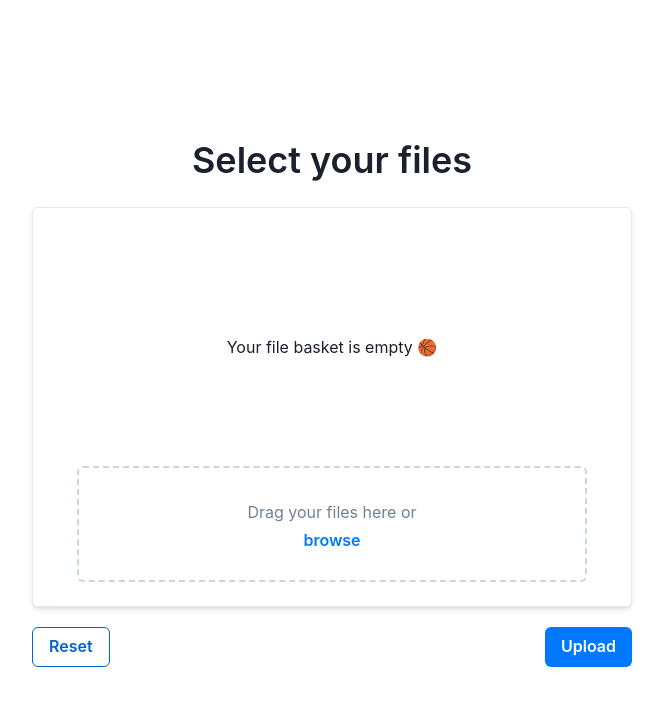
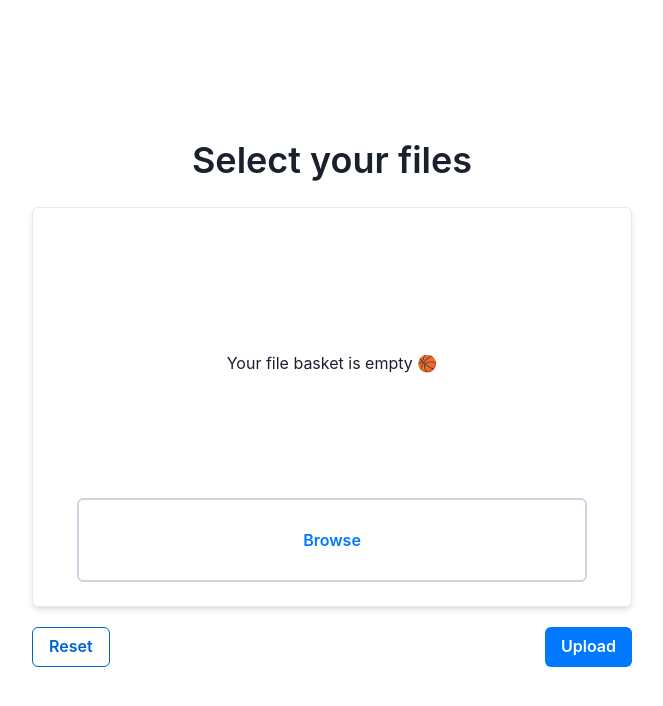
Before and after one commit to duhanmeric/tez, a React (Create React App) app in the folder client/: page / in a window 1280 px wide. Shown: the top 706 px of the page, without its empty margins (308-971 px from the left). Built offline with nearby package versions, Linux system fonts and the light colour scheme.

Commit message:
upload screen changed

```diff
--- a/client/src/components/SbFileUpload/SbFileUpload.tsx
+++ b/client/src/components/SbFileUpload/SbFileUpload.tsx
@@ -1,6 +1,6 @@
-import { Box, Text } from "@chakra-ui/react";
+import React, { FC } from "react";
+import { Box, Input } from "@chakra-ui/react";
 import SbButton from "components/SbButton/SbButton";
-import React, { FC } from "react";
 
 type SbFileInputProps = {
   onChange: (e: React.ChangeEvent<HTMLInputElement>) => void;
@@ -17,14 +17,11 @@ const SbFileUpload: FC<SbFileInputProps> = (props) => {
       borderColor="gray.300"
       width="100%"
       rounded="md"
-      borderStyle="dashed"
+      borderStyle="solid"
       py={7}
     >
-      <Text lineHeight={2} color="gray.500">
-        Drag your files here or
-      </Text>
       <SbButton variant="link" title={props.label} onClick={props.onClick} />
-      <input
+      <Input
         multiple
         accept="video/*"
         ref={props.inputRef}
--- a/client/src/screens/UploadScreen/UploadScreen.tsx
+++ b/client/src/screens/UploadScreen/UploadScreen.tsx
@@ -68,7 +68,7 @@ const Upload = () => {
             </Box>
             <SbFileUpload
               inputRef={inputRef}
-              label="browse"
+              label="Browse"
               onChange={onFileChange}
               onClick={openFilePicker}
             />
```
